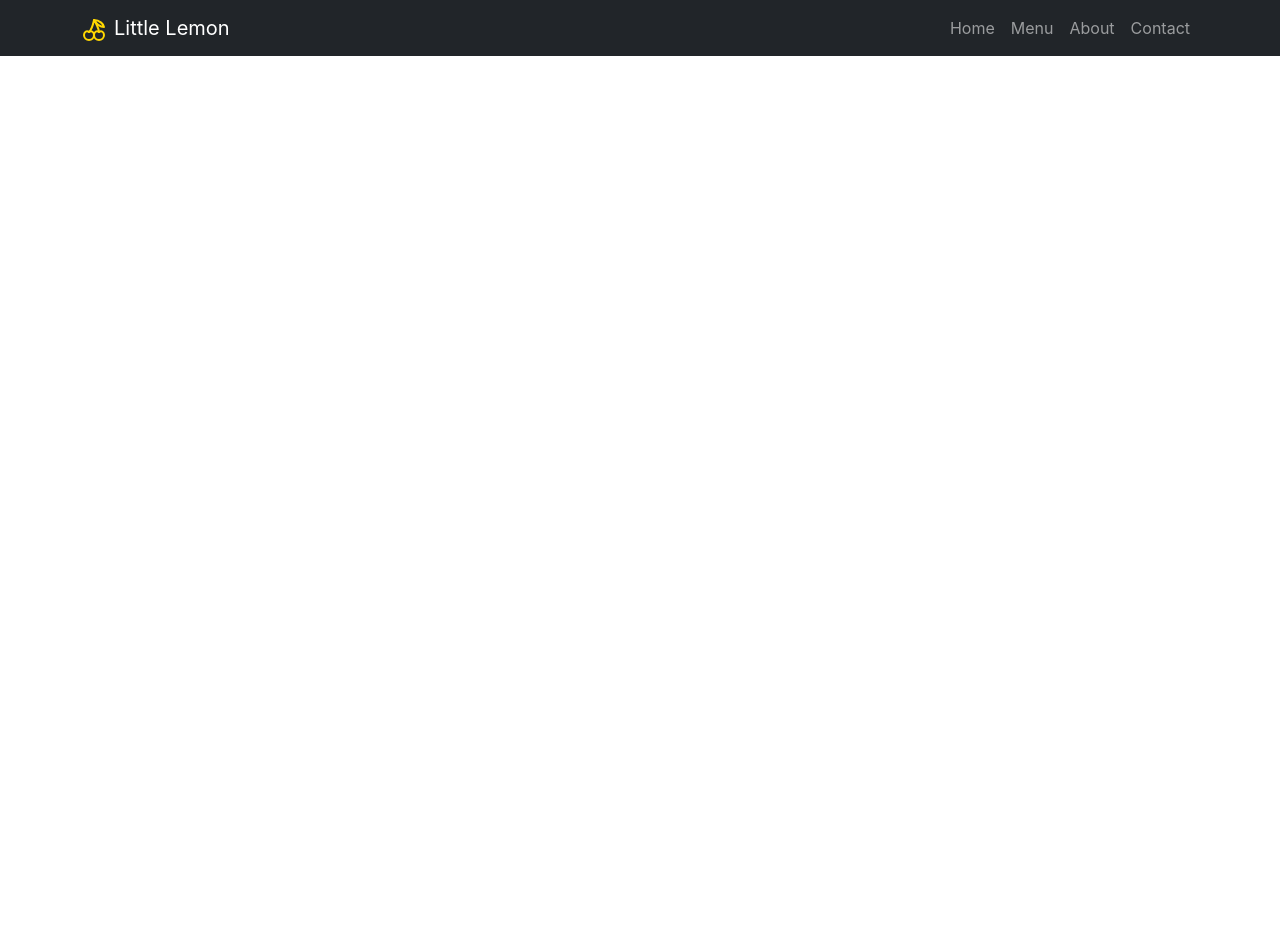
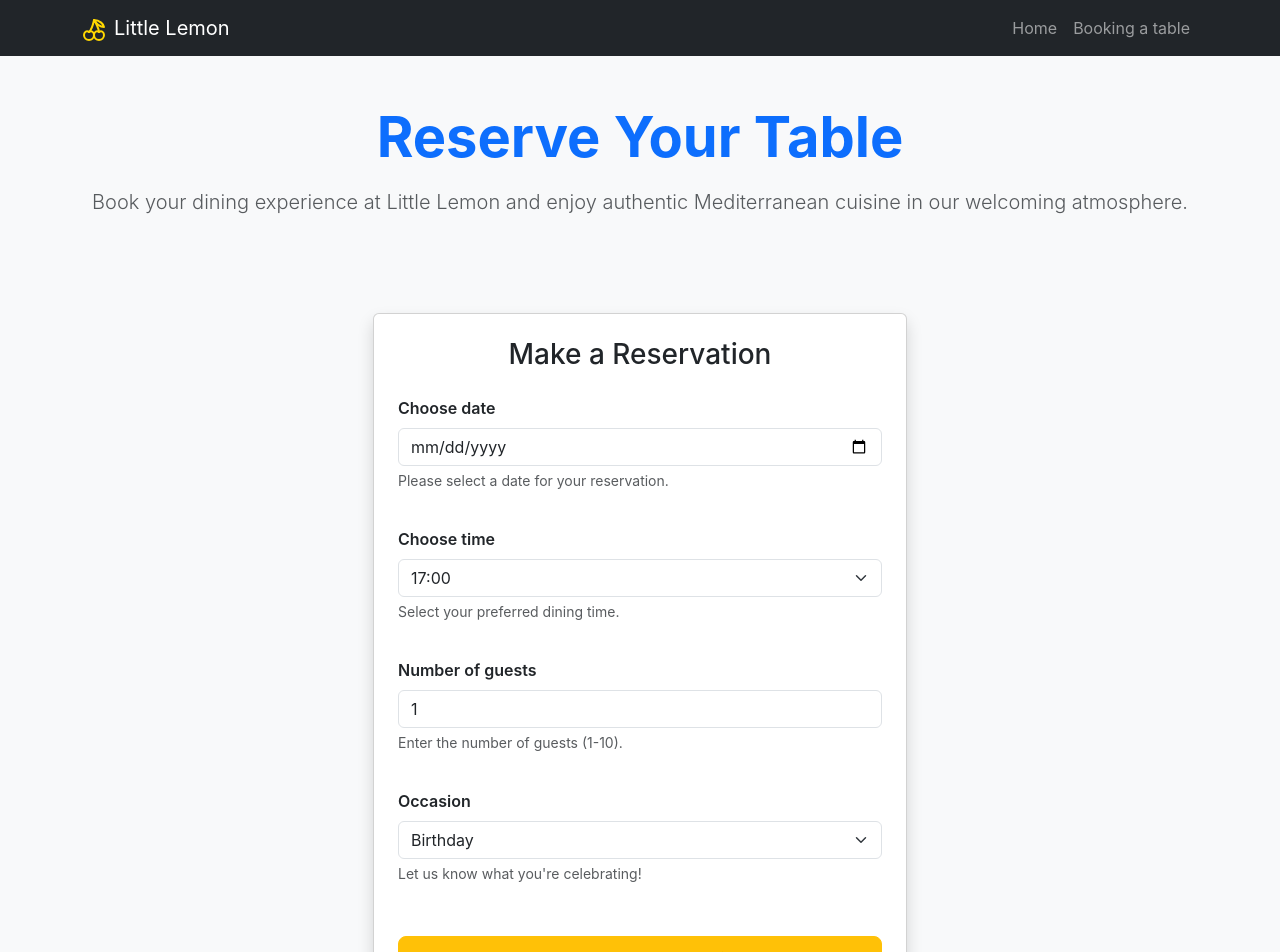
Before and after one commit to jorgeramos2068/coursera-08-little-lemon, a React (Create React App) app: page /booking in a window 1280 px wide. Shown: the top 952 px of the page. Before the commit the page ends 800 px from the top, so only its background shows below. Built offline with nearby package versions, Linux system fonts and the light colour scheme.

Commit message:
feat: add booking page and form

```diff
--- a/src/App.tsx
+++ b/src/App.tsx
@@ -2,6 +2,7 @@ import React from 'react';
 import { Routes, Route } from 'react-router-dom';
 import Navigation from './components/Navigation';
 import HomePage from './pages/HomePage';
+import BookingPage from './pages/BookingPage';
 import './App.css';
 
 export const App: React.FC = () => {
@@ -10,35 +11,7 @@ export const App: React.FC = () => {
       <Navigation />
       <Routes>
         <Route path="/" element={<HomePage />} />
-        <Route
-          path="/menu"
-          element={
-            <section>
-              <h1>Menu Page</h1>
-              <p>Coming soon...</p>
-            </section>
-          }
-        />
-        <Route
-          path="/about"
-          element={
-            <main className="container mt-5">
-              <section>
-                <h1>About Page</h1>
-                <p>Coming soon...</p>
-              </section>
-            </main>
-          }
-        />
-        <Route
-          path="/contact"
-          element={
-            <section>
-              <h1>Contact Page</h1>
-              <p>Coming soon...</p>
-            </section>
-          }
-        />
+        <Route path="/booking" element={<BookingPage />} />
       </Routes>
     </main>
   );
--- /dev/null
+++ b/src/components/BookingForm.tsx
@@ -0,0 +1,157 @@
+import React from 'react';
+
+interface BookingFormData {
+  date: string;
+  time: string;
+  guests: number;
+  occasion: string;
+}
+
+const BookingForm: React.FC = () => {
+  const [availableTimes] = React.useState<string[]>(['17:00', '18:00', '19:00', '20:00', '21:00', '22:00']);
+
+  const [formData, setFormData] = React.useState<BookingFormData>({
+    date: '',
+    time: availableTimes[0],
+    guests: 1,
+    occasion: 'Birthday',
+  });
+
+  const handleInputChange = (e: React.ChangeEvent<HTMLInputElement | HTMLSelectElement>) => {
+    const { name, value } = e.target;
+    setFormData(prev => ({
+      ...prev,
+      [name]: name === 'guests' ? parseInt(value) || 1 : value,
+    }));
+  };
+
+  const handleSubmit = (e: React.FormEvent<HTMLFormElement>) => {
+    e.preventDefault();
+    console.log('Reservation submitted:', formData);
+    // Here you would typically send the data to your backend
+    alert(
+      `Reservation submitted for ${formData.guests} guest(s) on ${formData.date} at ${formData.time} for ${formData.occasion}`
+    );
+  };
+
+  return (
+    <section className="py-5" aria-labelledby="booking-heading">
+      <div className="container">
+        <div className="row justify-content-center">
+          <div className="col-md-6">
+            <div className="card shadow">
+              <div className="card-body p-4">
+                <h2 id="booking-heading" className="card-title h3 mb-4 text-center">
+                  Make a Reservation
+                </h2>
+
+                <form
+                  onSubmit={handleSubmit}
+                  style={{ display: 'grid', gap: '20px' }}
+                  aria-label="Restaurant reservation form"
+                >
+                  <div className="mb-3">
+                    <label htmlFor="res-date" className="form-label fw-semibold">
+                      Choose date
+                    </label>
+                    <input
+                      type="date"
+                      id="res-date"
+                      name="date"
+                      className="form-control"
+                      value={formData.date}
+                      onChange={handleInputChange}
+                      required
+                      min={new Date().toISOString().split('T')[0]}
+                      aria-describedby="date-help"
+                    />
+                    <div id="date-help" className="form-text">
+                      Please select a date for your reservation.
+                    </div>
+                  </div>
+
+                  <div className="mb-3">
+                    <label htmlFor="res-time" className="form-label fw-semibold">
+                      Choose time
+                    </label>
+                    <select
+                      id="res-time"
+                      name="time"
+                      className="form-select"
+                      value={formData.time}
+                      onChange={handleInputChange}
+                      required
+                      aria-describedby="time-help"
+                    >
+                      {availableTimes.map(time => (
+                        <option key={time} value={time}>
+                          {time}
+                        </option>
+                      ))}
+                    </select>
+                    <div id="time-help" className="form-text">
+                      Select your preferred dining time.
+                    </div>
+                  </div>
+
+                  <div className="mb-3">
+                    <label htmlFor="guests" className="form-label fw-semibold">
+                      Number of guests
+                    </label>
+                    <input
+                      type="number"
+                      id="guests"
+                      name="guests"
+                      className="form-control"
+                      placeholder="1"
+                      min="1"
+                      max="10"
+                      value={formData.guests}
+                      onChange={handleInputChange}
+                      required
+                      aria-describedby="guests-help"
+                    />
+                    <div id="guests-help" className="form-text">
+                      Enter the number of guests (1-10).
+                    </div>
+                  </div>
+
+                  <div className="mb-3">
+                    <label htmlFor="occasion" className="form-label fw-semibold">
+                      Occasion
+                    </label>
+                    <select
+                      id="occasion"
+                      name="occasion"
+                      className="form-select"
+                      value={formData.occasion}
+                      onChange={handleInputChange}
+                      required
+                      aria-describedby="occasion-help"
+                    >
+                      <option value="Birthday">Birthday</option>
+                      <option value="Anniversary">Anniversary</option>
+                    </select>
+                    <div id="occasion-help" className="form-text">
+                      Let us know what you're celebrating!
+                    </div>
+                  </div>
+
+                  <button
+                    type="submit"
+                    className="btn btn-warning btn-lg w-100 mt-3"
+                    aria-label="Submit your restaurant reservation"
+                  >
+                    Make Your Reservation
+                  </button>
+                </form>
+              </div>
+            </div>
+          </div>
+        </div>
+      </div>
+    </section>
+  );
+};
+
+export default BookingForm;
--- a/src/components/Chicago.tsx
+++ b/src/components/Chicago.tsx
@@ -1,8 +1,8 @@
-import React, { useState } from 'react';
+import React from 'react';
 import { MapPin, Users, Award } from 'lucide-react';
 
 const Chicago: React.FC = () => {
-  const [imageErrors, setImageErrors] = useState({
+  const [imageErrors, setImageErrors] = React.useState({
     interior: false,
     chef: false,
     brothers: false,
--- a/src/components/CustomersSay.tsx
+++ b/src/components/CustomersSay.tsx
@@ -1,4 +1,4 @@
-import React, { useState } from 'react';
+import React from 'react';
 import { Star, Quote } from 'lucide-react';
 
 interface Testimonial {
@@ -50,7 +50,7 @@ const testimonials: Testimonial[] = [
 ];
 
 const CustomersSay: React.FC = () => {
-  const [imageErrors, setImageErrors] = useState<{ [key: number]: boolean }>({});
+  const [imageErrors, setImageErrors] = React.useState<{ [key: number]: boolean }>({});
 
   const handleImageError = (id: number) => {
     setImageErrors(prev => ({ ...prev, [id]: true }));
--- a/src/components/Navigation.tsx
+++ b/src/components/Navigation.tsx
@@ -29,18 +29,8 @@ const Navigation: React.FC = () => {
               </Link>
             </li>
             <li className="nav-item" role="none">
-              <Link className="nav-link" to="/menu" role="menuitem">
-                Menu
-              </Link>
-            </li>
-            <li className="nav-item" role="none">
-              <Link className="nav-link" to="/about" role="menuitem">
-                About
-              </Link>
-            </li>
-            <li className="nav-item" role="none">
-              <Link className="nav-link" to="/contact" role="menuitem">
-                Contact
+              <Link className="nav-link" to="/booking" role="menuitem">
+                Booking a table
               </Link>
             </li>
           </ul>
--- a/src/components/Specials.tsx
+++ b/src/components/Specials.tsx
@@ -1,4 +1,4 @@
-import React, { useState } from 'react';
+import React from 'react';
 import { Star, Clock, DollarSign } from 'lucide-react';
 
 interface Special {
@@ -45,7 +45,7 @@ const specials: Special[] = [
 ];
 
 const Specials: React.FC = () => {
-  const [imageErrors, setImageErrors] = useState<{ [key: number]: boolean }>({});
+  const [imageErrors, setImageErrors] = React.useState<{ [key: number]: boolean }>({});
 
   const handleImageError = (id: number) => {
     setImageErrors(prev => ({ ...prev, [id]: true }));
--- /dev/null
+++ b/src/pages/BookingPage.tsx
@@ -0,0 +1,45 @@
+import React from 'react';
+import BookingForm from '../components/BookingForm';
+
+const BookingPage: React.FC = () => {
+  return (
+    <>
+      <main className="bg-light min-vh-100">
+        <div className="container py-5">
+          <div className="row">
+            <div className="col-12">
+              <div className="text-center mb-5">
+                <h1 className="display-4 fw-bold text-primary mb-3">Reserve Your Table</h1>
+                <p className="lead text-muted">
+                  Book your dining experience at Little Lemon and enjoy authentic Mediterranean cuisine in our welcoming
+                  atmosphere.
+                </p>
+              </div>
+            </div>
+          </div>
+
+          <BookingForm />
+
+          <div className="row mt-5">
+            <div className="col-12">
+              <div className="text-center">
+                <h3 className="h4 mb-3">Need Help?</h3>
+                <p className="text-muted mb-3">For special requests or large parties, please call us directly.</p>
+                <div className="d-flex justify-content-center gap-3">
+                  <a href="tel:+1234567890" className="btn btn-outline-primary">
+                    📞 Call Us
+                  </a>
+                  <a href="mailto:info@littlelemon.com" className="btn btn-outline-primary">
+                    ✉️ Email Us
+                  </a>
+                </div>
+              </div>
+            </div>
+          </div>
+        </div>
+      </main>
+    </>
+  );
+};
+
+export default BookingPage;
```
Also changed, not shown: 2 other files (tests, documents, lock files or other folders).
